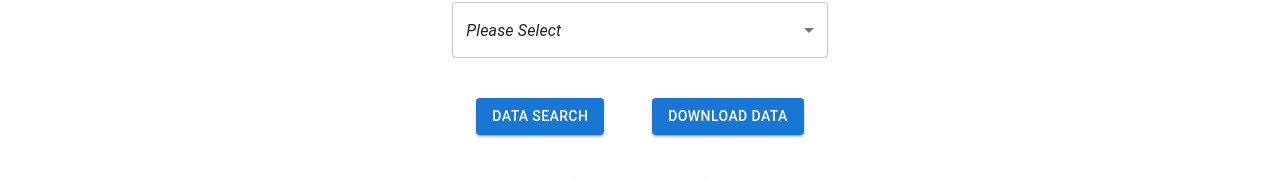
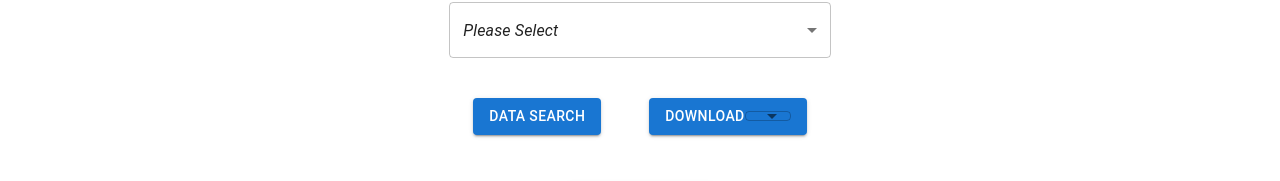
Before and after one commit to FIT-HNEE/ClientSide-WSData, a React (Create React App) app: page /WeatherDataFetching in a window 1280 px wide. Shown: the part 245-426 px from the top of the page. Built offline with nearby package versions, Linux system fonts and the light colour scheme.

Commit message:
Update data downloading to other formats

```diff
--- a/src/pages/WeatherData/WeatherDataFetching.tsx
+++ b/src/pages/WeatherData/WeatherDataFetching.tsx
@@ -23,6 +23,9 @@ import { createTheme, ThemeProvider } from '@mui/material/styles';
 import Avatar from '@mui/material/Avatar';
 import Typography from '@mui/material/Typography';
 import TimelineIcon from '@mui/icons-material/Timeline';
+import exportFromJSON from 'export-from-json';
+import FormControl from '@mui/material/FormControl';
+
 interface WeatherDataCredentials{
   StationName?: string,
   StartDay?: any,
@@ -35,7 +38,7 @@ interface Props {
   loading?: boolean
   error?: boolean
   QWDType?: {
-    data: string[]
+    data: any[]
     header: {},
     error: string
     }
@@ -62,6 +65,9 @@ class WeatherDataFetching extends React.Component<RouteComponentProps&Props, Wea
 
   }
 
+    ExportToExcel = (data: any, fileName: any, exportType: any) => {
+    exportFromJSON({ data, fileName, exportType })
+  }
 
   onButtonClick = async (event: React.FormEvent) => {
 
@@ -106,7 +112,25 @@ class WeatherDataFetching extends React.Component<RouteComponentProps&Props, Wea
     });
 
     } else {
-      await arrayToExcel.convertArrayToTable(data, `${this.state.StartDay}TO${this.state.EndDay}`)
+
+      if (element.id === 'xls') {
+        const data1 = this.props.QWDType?.data
+        const fileName = `${this.state.StartDay}TO${this.state.EndDay}`
+        const exportType = 'xls'
+        await this.ExportToExcel(data1, fileName, exportType)
+
+        //await arrayToExcel.convertArrayToTable(data, `${this.state.StartDay}TO${this.state.EndDay}`)
+      } else if (element.id === 'csv') {
+        const data1 = this.props.QWDType?.data
+        const fileName = `${this.state.StartDay}TO${this.state.EndDay}`
+        const exportType = 'csv'
+        await this.ExportToExcel(data1, fileName, exportType)
+      } else {
+        const data1 = this.props.QWDType?.data
+        const fileName = `${this.state.StartDay}TO${this.state.EndDay}`
+        const exportType = 'txt'
+        await this.ExportToExcel(data1, fileName, exportType)
+      }
       }
 
     }
@@ -195,7 +219,15 @@ class WeatherDataFetching extends React.Component<RouteComponentProps&Props, Wea
                 Data Search
               </Button>
               <Button onClick={this.onButtonClick} variant='contained' sx={{ m: 3 }} color='primary'>
-                Download Data
+                Download
+                  <Select
+                    sx={{ m:0, p:0, fontSize: 12, maxHeight: 10 }}
+                  >
+                    <MenuItem id='xls'>xls</MenuItem>
+                    <MenuItem id='csv'>csv</MenuItem>
+                    <MenuItem id='txt'>txt</MenuItem>
+                  </Select>
+
               </Button>
 
               <Box
```
